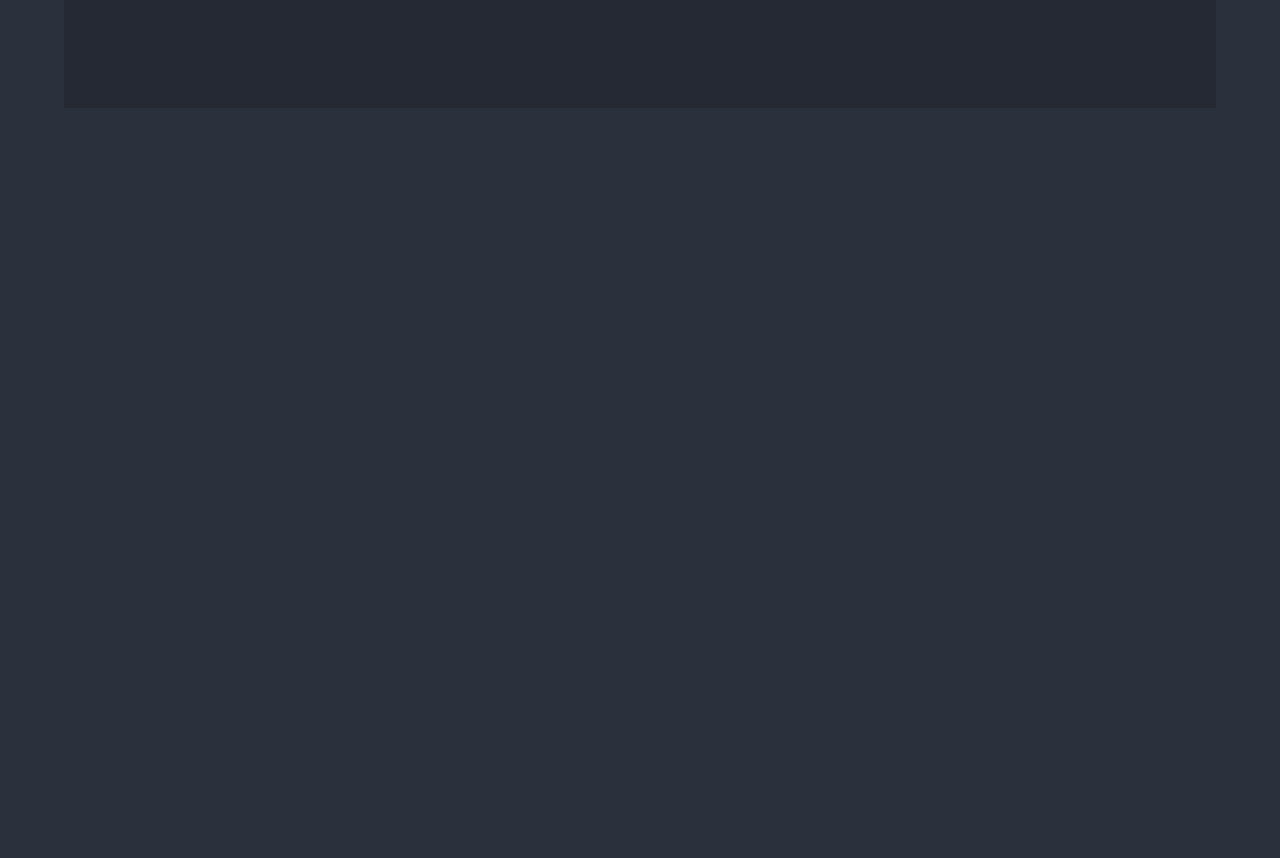
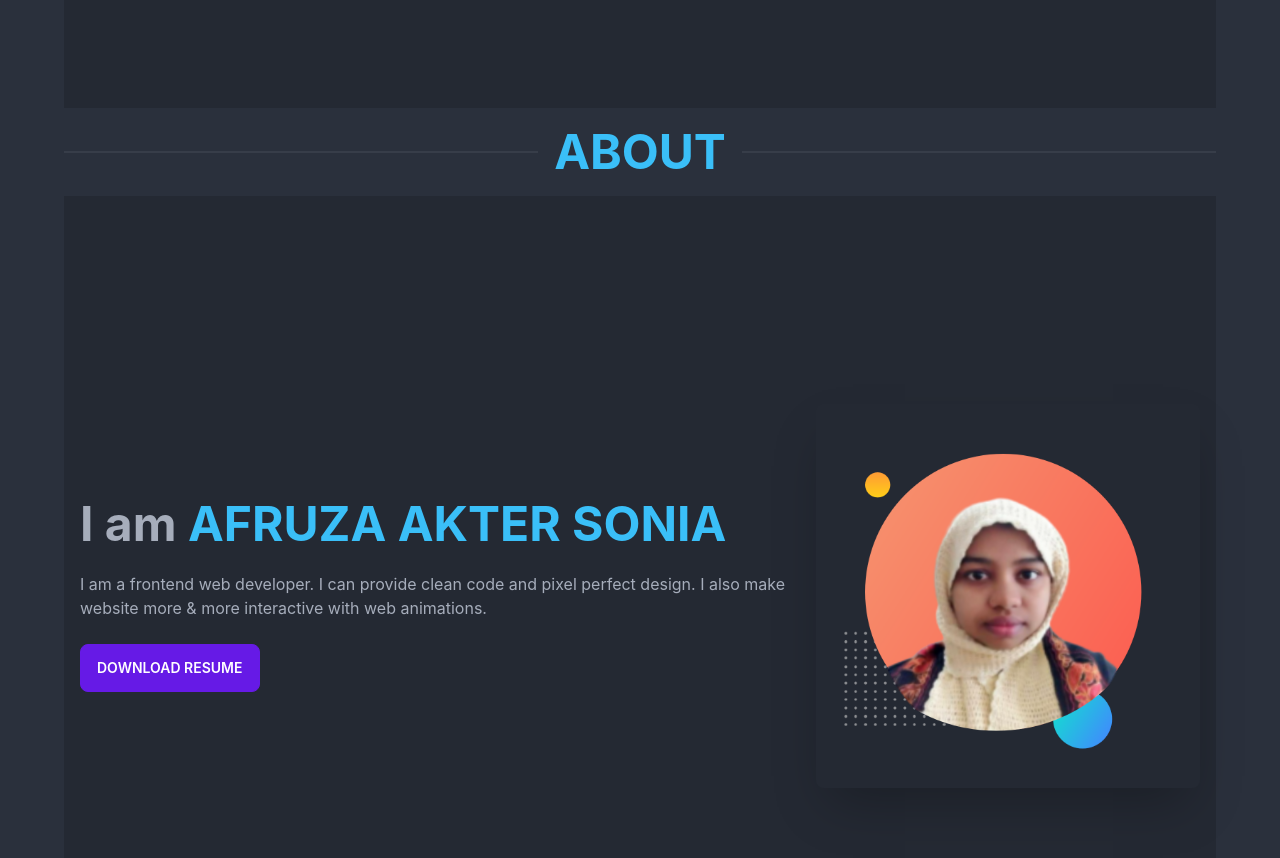
Before and after one commit to afruzaakter/portfolio-projects, a React (Create React App) app: page /home in a window 1280 px wide. Shown: the part 820-1678 px from the top of the page. Before the commit the page ends 992 px from the top, so only its background shows below. Built offline with nearby package versions, Linux system fonts and the light colour scheme.

Commit message:
create notFound page about page etc

```diff
--- a/src/App.js
+++ b/src/App.js
@@ -1,18 +1,22 @@
 
 import { Route, Routes } from 'react-router-dom';
 import './App.css';
+import About from './Pages/Home/About';
 import Home from './Pages/Home/Home';
 import Navbar from './Pages/Shared/Navbar';
+import NotFound from './Pages/Shared/NotFound';
 
 function App() {
   return (
     <div>
       <Navbar></Navbar>
       <Routes>
-        <Route path='/home' element={<Home></Home>}>
+        <Route path='/home' element={<Home></Home>}></Route>
+        <Route path='/about' element={<About></About>}></Route>
+        <Route path='*' element={<NotFound></NotFound>}></Route>
 
-        </Route>
       </Routes>
+
 
     </div>
   );
--- /dev/null
+++ b/src/Pages/Home/About.js
@@ -0,0 +1,28 @@
+import React from 'react';
+import myprofile from '../../images/template (1).png'
+
+const About = () => {
+    return (
+        <div>
+
+            <div className="flex flex-col w-full border-opacity-50 mt-5 mb-5">
+
+                <div className="divider"><span className='text-5xl text-info font-bold'>ABOUT</span> </div>
+
+            </div>
+            <div className="hero min-h-screen bg-base-200">
+
+                <div className="hero-content flex-col lg:flex-row-reverse">
+                    <img src={myprofile} className="max-w-sm rounded-lg shadow-2xl" />
+                    <div>
+                        <h1 className="text-5xl font-bold">I am <span className='text-info'>AFRUZA AKTER SONIA</span></h1>
+                        <p className="py-6">I am a frontend web developer. I can provide clean code and pixel perfect design. I also make website more & more interactive with web animations.</p>
+                        <button className="btn btn-primary"> <a target='_blank' href="https://drive.google.com/file/d/1dP5qo20WdvjUubk6CtD-KUuHAyR0v04s/view?usp=sharing">Download Resume</a> </button>
+                    </div>
+                </div>
+            </div>
+        </div>
+    );
+};
+
+export default About;
--- a/src/Pages/Home/Banner.js
+++ b/src/Pages/Home/Banner.js
@@ -1,25 +1,26 @@
 import React from 'react';
 import banner from '../../images/about.png';
-import github from '../../images/github.png';
+
 const Banner = () => {
     return (
         <div className='mt-16'>
             <section>
-                <div class="hero min-h-screen bg-base-200 p-1 ">
-                    <div class="hero-content ml-4  flex-col  lg:flex-row">
-                        <img src={banner} class="max-w-sm rounded-lg shadow-2xl" />
+                <div className="hero min-h-screen bg-base-200 p-1 ">
+                    <div className="hero-content ml-4  flex-col  lg:flex-row">
+                        <img src={banner} className="max-w-sm rounded-lg shadow-2xl" />
                         <div className='ml-10'>
-                            <h1 class="text-5xl font-bold">Hi, I am <span className='text-info'>AFRUZA AKTER SONIA</span></h1>
-                            <p class="py-6">I am a frontend web developer. I can provide clean code and pixel perfect design. I also make website more & more interactive with web animations.</p>
+                            <h1 className="text-5xl font-bold">Hi, I am <span className='text-info'>AFRUZA AKTER SONIA</span></h1>
+                            <h1 className="text-4xl font-bold">Frontend <span className='text-info'>Developer</span></h1>
+                            <p className="py-6">I am a frontend web developer. I can provide clean code and pixel perfect design. I also make website more & more interactive with web animations.</p>
                             <div className='flex gap-5'>
                                 <div className='bg-info w-12 rounded-md'>
-                               <a className='ml-1 text-4xl text-primary' target='_blank' href="https://www.linkedin.com/in/afruza-akter-sonia-73ab70200/"><i class="fab fa-linkedin-in"></i></a>
+                                    <a className='ml-1 text-4xl text-primary' target='_blank' href="https://www.linkedin.com/in/afruza-akter-sonia-73ab70200/"><i className="fab fa-linkedin-in"></i></a>
                                 </div>
                                 <div className='bg-neutral w-12 rounded-md'>
-                               <a className='ml-1 text-4xl text-white' target='_blank' href="https://github.com/afruzaakter"><i class="fab fa-github"></i></a>
+                                    <a className='ml-1 text-4xl text-white' target='_blank' href="https://github.com/afruzaakter"><i className="fab fa-github"></i></a>
                                 </div>
                                 <div className='bg-info w-12 rounded-md'>
-                               <a className='ml-3 text-4xl text-white' target='_blank' href="https://www.facebook.com/afruza.sonia.3/"><i class="fab fa-facebook-f"></i></a>
+                                    <a className='ml-3 text-4xl text-white' target='_blank' href="https://www.facebook.com/afruza.sonia.3/"><i className="fab fa-facebook-f"></i></a>
                                 </div>
                             </div>
                         </div>
--- a/src/Pages/Home/Home.js
+++ b/src/Pages/Home/Home.js
@@ -1,10 +1,12 @@
 import React from 'react';
+import About from './About';
 import Banner from './Banner';
 
 const Home = () => {
     return (
-        <div className=' p-16'>
+        <div className='p-16'>
             <Banner></Banner>
+            <About></About>
         </div>
     );
 };
--- a/src/Pages/Shared/Navbar.js
+++ b/src/Pages/Shared/Navbar.js
@@ -12,22 +12,22 @@ const Navbar = () => {
   </>
   return (
     <div className='navbar p-5 fixed top-0'>
-      <div class="navbar bg-base-100">
-        <div class="navbar-start">
-          <div class="dropdown">
-            <label tabindex="0" class="btn btn-ghost lg:hidden">
-              <svg xmlns="http://www.w3.org/2000/svg" class="h-5 w-5" fill="none" viewBox="0 0 24 24" stroke="currentColor"><path stroke-linecap="round" stroke-linejoin="round" stroke-width="2" d="M4 6h16M4 12h8m-8 6h16" /></svg>
+      <div className="navbar bg-base-100">
+        <div className="navbar-start">
+          <div className="dropdown">
+            <label tabIndex="0" className="btn btn-ghost lg:hidden">
+              <svg xmlns="http://www.w3.org/2000/svg" className="h-5 w-5" fill="none" viewBox="0 0 24 24" stroke="currentColor"><path strokeLinecap="round" strokeLinejoin="round" strokeWidth="2" d="M4 6h16M4 12h8m-8 6h16" /></svg>
             </label>
-            <ul tabindex="0" class="menu menu-compact dropdown-content mt-3 p-2 shadow bg-base-100 rounded-box w-52">
+            <ul tabIndex="0" className="menu menu-compact dropdown-content mt-3 p-2 shadow bg-base-100 rounded-box w-52">
               {menuItem}
             </ul>
           </div>
-          <Link to='/home' class="btn btn-ghost normal-case text-xl ml-10">
+          <Link to='/home' className="btn btn-ghost normal-case text-xl ml-10">
             <img className='w-10 mr-2' src={logo} alt="" />
             AFRUZA  <span className='text-info ml-2'> AKTER SONIA</span> </Link>
         </div>
-        <div class="navbar-center hidden lg:flex ml-48">
-          <ul class="menu menu-horizontal p-0">
+        <div className="navbar-center hidden lg:flex ml-48">
+          <ul className="menu menu-horizontal p-0">
             {menuItem}
           </ul>
         </div>
--- /dev/null
+++ b/src/Pages/Shared/NotFound.js
@@ -0,0 +1,17 @@
+import React from 'react';
+import { Link } from 'react-router-dom';
+import notfount from '../../images/404 image.png'
+const NotFound = () => {
+    return (
+        <div className='mt-20 pl-2'>
+            <img src={notfount} alt="" />
+            <div className='mt-5 text-end mr-28'>
+
+              <h4 className='text-info text-xl font-bold mb-3'>Try Search again or go to Home Page</h4>
+               <Link  to="/home" className='btn btn-info text-xl'> Home Page</Link>
+             </div>
+        </div>
+    );
+};
+
+export default NotFound;
```
Lines whose indentation alone changed are shown as unchanged.
